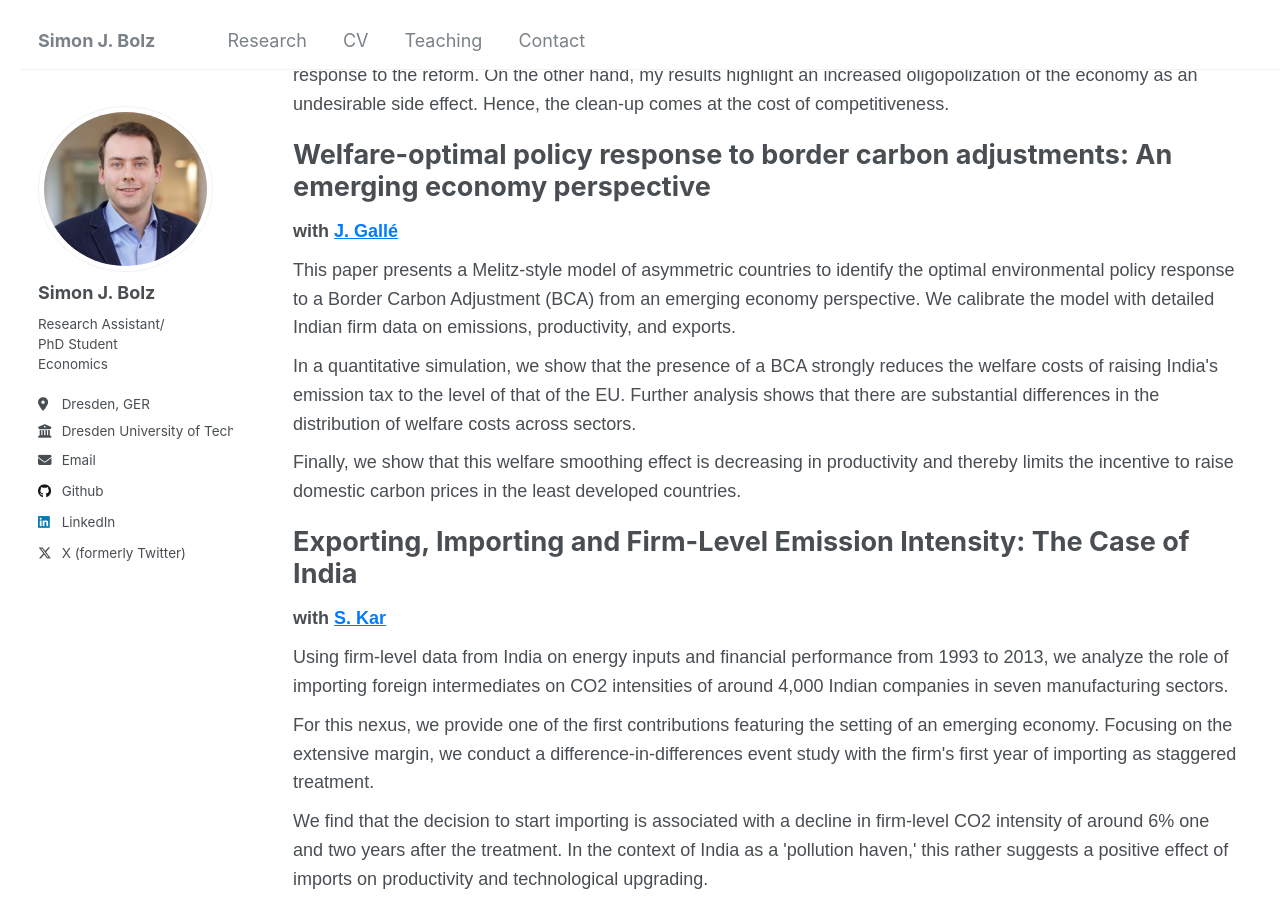
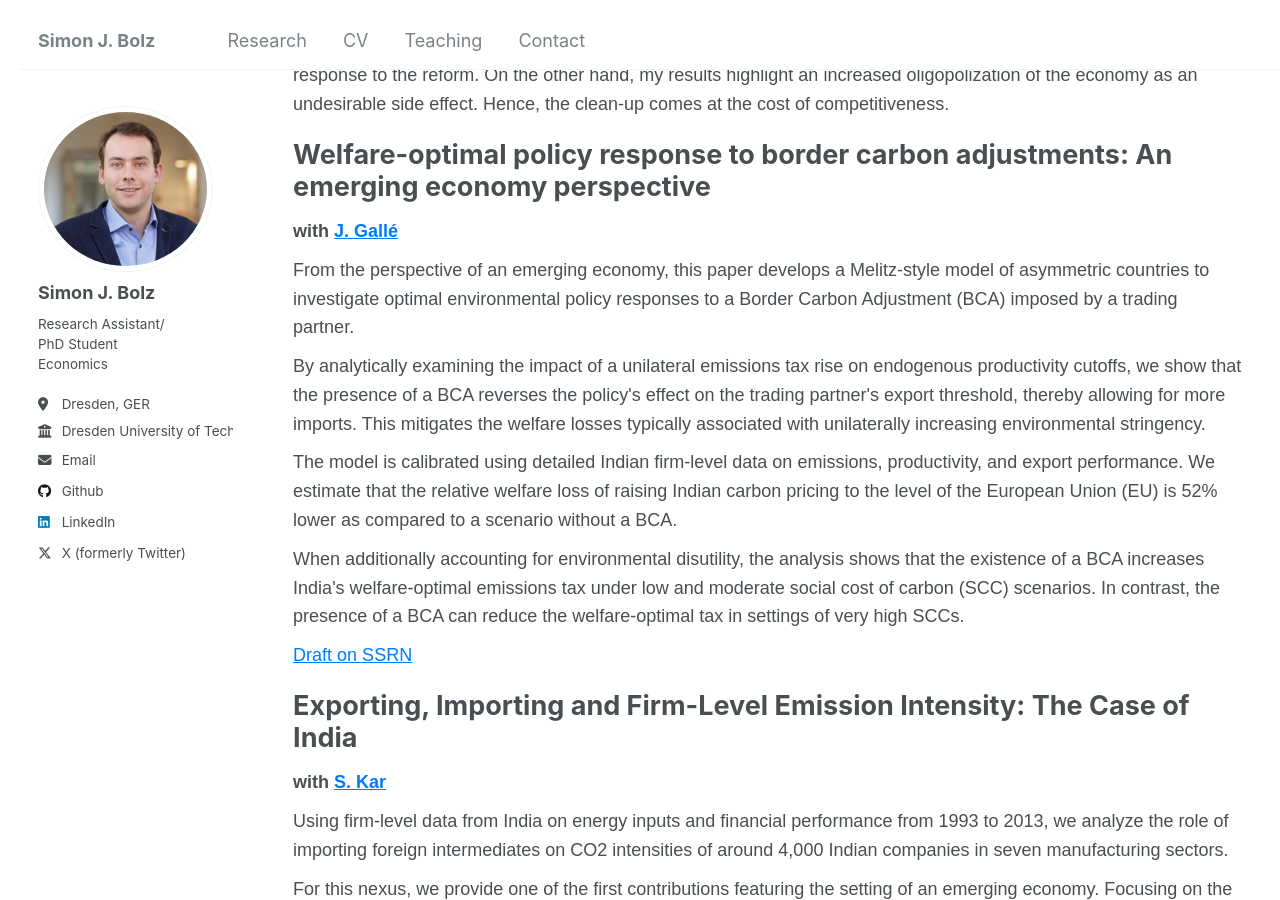
Before and after one commit to sjbolz/sjbolz.github.io, a Jekyll site: the page built from _pages/portfolio.html, in a window 1280 px wide and 900 px high, scrolled down 1096 px. Built offline with Jekyll 4.4.1, drawn with Linux system fonts in a browser that asks for light colours.

Commit message:
Update portfolio.html

```diff
--- a/_pages/portfolio.html
+++ b/_pages/portfolio.html
@@ -70,7 +70,6 @@ author_profile: true
     <p>
         The emission reduction is primarily driven by the extensive margin, i.e., sectors initiating to invest in abatement as a response to the reform. On the other hand, my results highlight an increased oligopolization of the economy as an undesirable side effect. Hence, the clean-up comes at the cost of competitiveness.
     </p>
-
 <h2>Welfare-optimal policy response to border carbon adjustments: An emerging economy perspective</h2>
 <p>
     <strong>with
@@ -78,13 +77,22 @@ author_profile: true
     </strong>
 </p>
 <p>
-        This paper presents a Melitz-style model of asymmetric countries to identify the optimal environmental policy response to a Border Carbon Adjustment (BCA) from an emerging economy perspective. We calibrate the model with detailed Indian firm data on emissions, productivity, and exports.
+    From the perspective of an emerging economy, this paper develops a Melitz-style model of asymmetric countries to investigate optimal environmental policy responses to a Border Carbon Adjustment (BCA) imposed by a trading partner.
         </p>
     <p>
-        In a quantitative simulation, we show that the presence of a BCA strongly reduces the welfare costs of raising India's emission tax to the level of that of the EU. Further analysis shows that there are substantial differences in the distribution of welfare costs across sectors.
+    By analytically examining the impact of a unilateral emissions tax rise on endogenous productivity cutoffs, we show that the presence of a BCA reverses the policy's effect on the trading partner's export threshold, thereby allowing for more imports. This mitigates the welfare losses typically associated with unilaterally increasing environmental stringency.
             </p>
     <p>
-        Finally, we show that this welfare smoothing effect is decreasing in productivity and thereby limits the incentive to raise domestic carbon prices in the least developed countries.
+        The model is calibrated using detailed Indian firm-level data on emissions, productivity, and export performance. We estimate that the relative welfare loss of raising Indian carbon pricing to the level of the European Union (EU) is 52% lower as compared to a scenario without a BCA.
+    </p>
+    <p>
+
+        When additionally accounting for environmental disutility, the analysis shows that the existence of a BCA increases India's welfare-optimal emissions tax under low and moderate social cost of carbon (SCC) scenarios. In contrast, the presence of a BCA can reduce the welfare-optimal tax in settings of very high SCCs.
+</p>
+<p>
+    <a href="https://papers.ssrn.com/sol3/papers.cfm?abstract_id=5384325">
+        Draft on SSRN
+    </a>
 </p>
 
     <h2>Exporting, Importing and Firm-Level Emission Intensity: The Case of India</h2>
```
Lines whose indentation alone changed are shown as unchanged.
